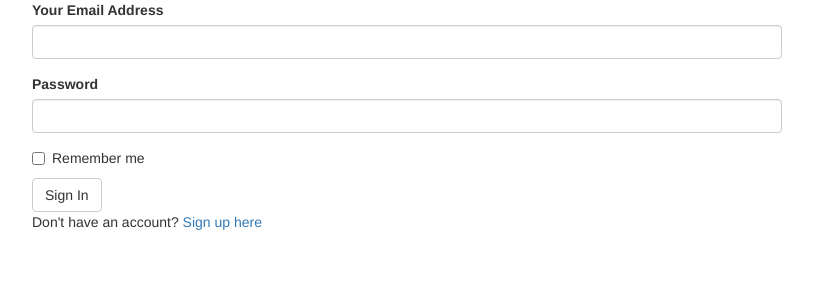
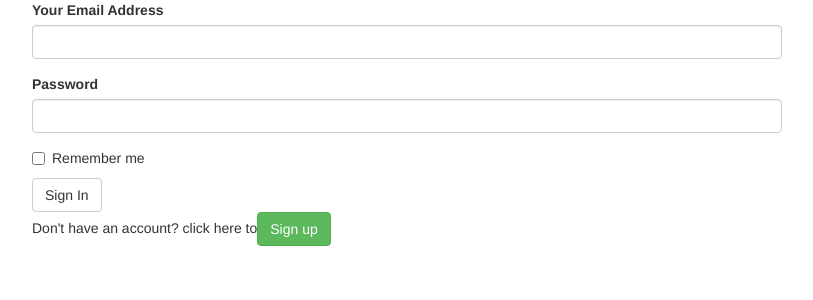
Before and after one commit to Joselyne97/Pitch-app, a Flask app: page /authenticate/login in a window 1280 px wide. Shown: the top 300 px of the page, without its empty margins (233-1046 px from the left). Run offline with Flask 2, Linux system fonts and the light colour scheme; parts of the project's set-up code (start-up, migrations or seed data) failed here and were passed over; some libraries are stand-ins or nearby versions.

Commit message:
I added the login form and info

```diff
--- a/app/templates/auth/login.html
+++ b/app/templates/auth/login.html
@@ -1,4 +1,4 @@
-{% extends 'auth/auth-base.html'%}
+{% extends 'bootstrap/base.html'%}
 {% import 'bootstrap/wtf.html' as wtf%}
 
 {% block content %}
@@ -15,9 +15,9 @@
       {% endfor %}
       <!-- Login form -->
       {{wtf.quick_form(login_form)}}
-      <p> Don't have an account? <a href="{{url_for('auth.register')}}">Sign up here</a></p>
+      <p> Don't have an account? click here to<a href="{{url_for('auth.register')}}"><button type="submit" class="btn btn-success">Sign up </button></a></p>
      </div>
-     <div clas="col-md-2"> </div>
+
     </div>
 </div>
 
```
